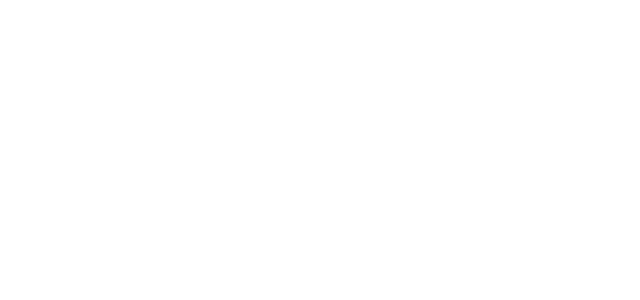
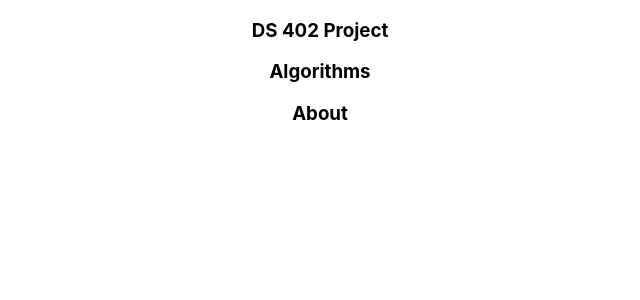
Before and after one commit to NucciTheBoss/DS402_final_project, a React (Create React App) app in the folder ds402-v1/: page / in a window 1280 px wide. Shown: the top 300 px of the page, without its empty margins (320-960 px from the left). Built offline with nearby package versions, Linux system fonts and the light colour scheme.

Commit message:
added content for header.

```diff
--- a/ds402-v1/package.json
+++ b/ds402-v1/package.json
@@ -34,5 +34,8 @@
       "last 1 firefox version",
       "last 1 safari version"
     ]
+  },
+  "devDependencies": {
+    "sass": "^1.49.9"
   }
 }
--- a/ds402-v1/src/App.js
+++ b/ds402-v1/src/App.js
@@ -1,7 +1,12 @@
 import "./App.css";
+import Header from "./components/Header";
 
 function App() {
-  return <div className="App"></div>;
+  return (
+    <div className="App">
+      <Header />
+    </div>
+  );
 }
 
 export default App;
--- a/ds402-v1/src/components/Header/Header.js
+++ b/ds402-v1/src/components/Header/Header.js
@@ -1,7 +1,18 @@
 import React from "react";
+import styles from "./Header.module.scss";
 
-export const header = () => {
-  return <div>header</div>;
+export const Header = () => {
+  return (
+    <div className={styles.headerContainer}>
+      <div className={styles.logo}>
+        <h3>DS 402 Project</h3>
+      </div>
+      <div className={styles.navItems}>
+        <h3>Algorithms</h3>
+        <h3>About</h3>
+      </div>
+    </div>
+  );
 };
 
-export default header;
+export default Header;
```
Also changed, not shown: ds402-v1/src/components/Header/Header.module.scss (added), ds402-v1/src/components/Header/_header.module.scss (deleted), ds402-v1/src/content/LandingPage/LandingPage.module.scss (added), 1 other file (tests, documents, lock files or other folders).
